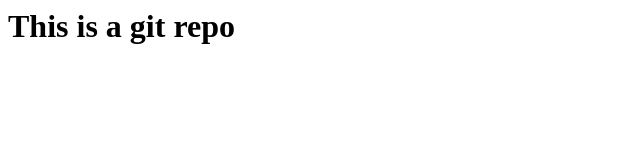
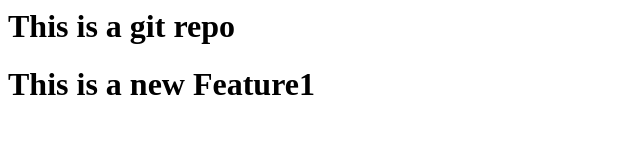
Before and after one commit to gauravwarise/localrepo, a plain HTML site: page index.html in a window 1280 px wide. Shown: the whole page, without its empty margins (0-640 px from the left). Drawn offline with Linux system fonts and the light colour scheme.

Commit message:
add new feature1

```diff
--- a/index.html
+++ b/index.html
@@ -1 +1,2 @@
 <h1>This is a git repo</h1>
+<h1>This is a new Feature1</h1>
```
